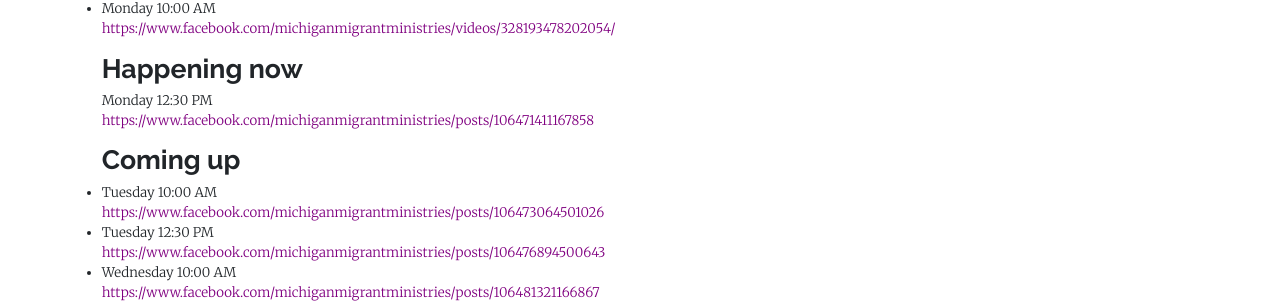
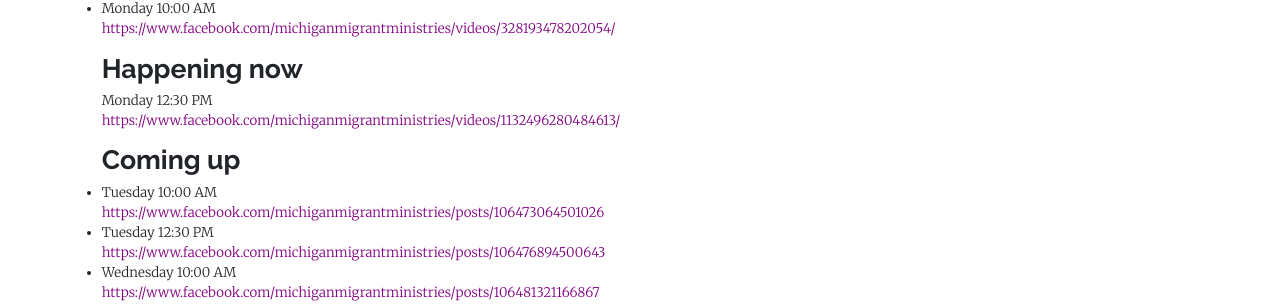
Before and after one commit to michigan-migrant-ministries/website, a Jekyll site: the page built from _pages/live-stream.html, in a window 1280 px wide. Shown: the part 218-522 px from the top of the page. Built offline with Jekyll 4.4.1, drawn with Linux system fonts in a browser that asks for light colours; some of the changed lines change nothing that is shown.

Commit message:
Link directly to video

```diff
--- a/_pages/live-stream.html
+++ b/_pages/live-stream.html
@@ -21,7 +21,7 @@
 </h2>
 <p>
   Monday 12:30 PM<br/>
-  <a target="_blank" href="https://www.facebook.com/michiganmigrantministries/posts/106471411167858">https://www.facebook.com/michiganmigrantministries/posts/106471411167858</a>
+  <a target="_blank" href="https://www.facebook.com/michiganmigrantministries/videos/1132496280484613/">https://www.facebook.com/michiganmigrantministries/videos/1132496280484613/</a>
 </p>
 
 <h2>
```
